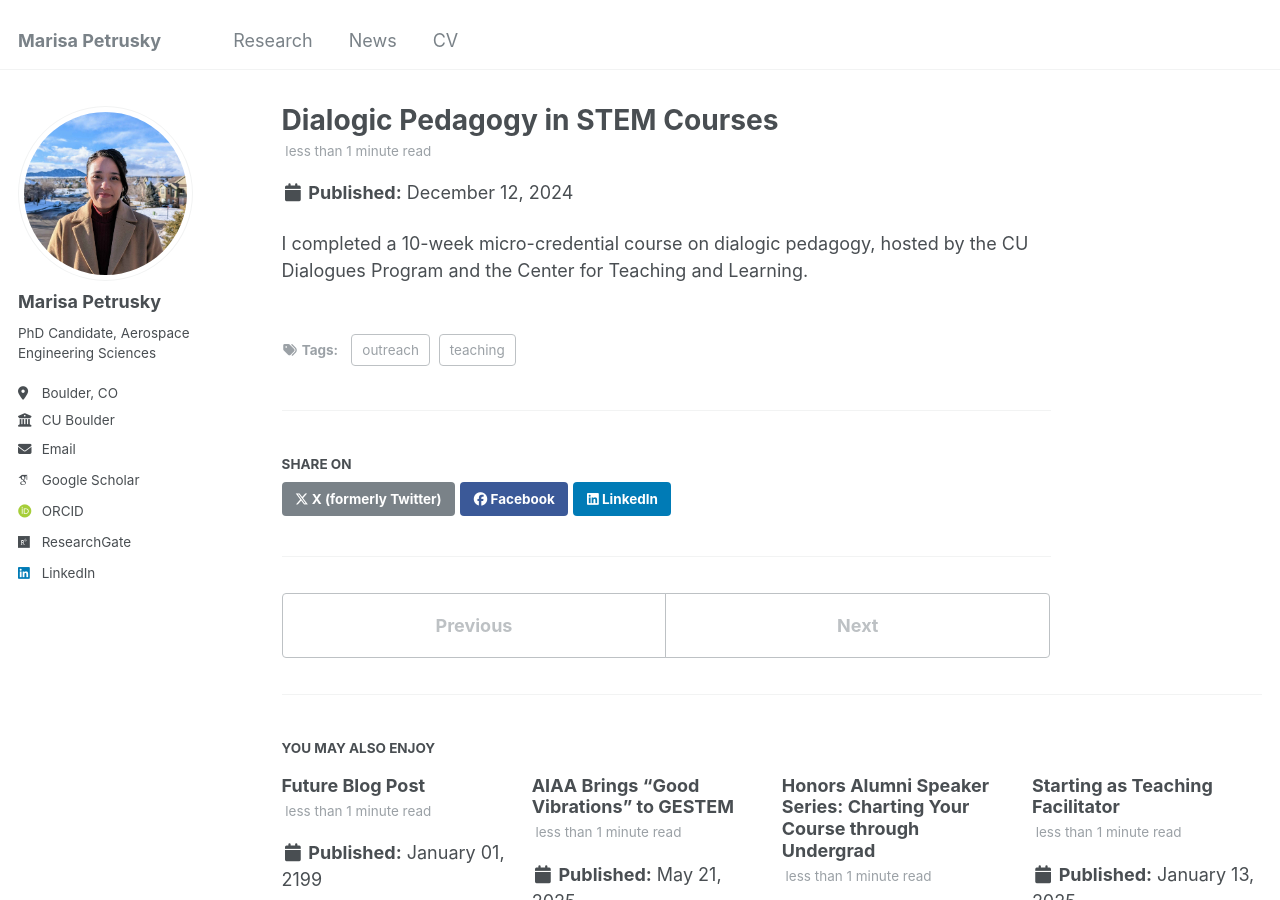
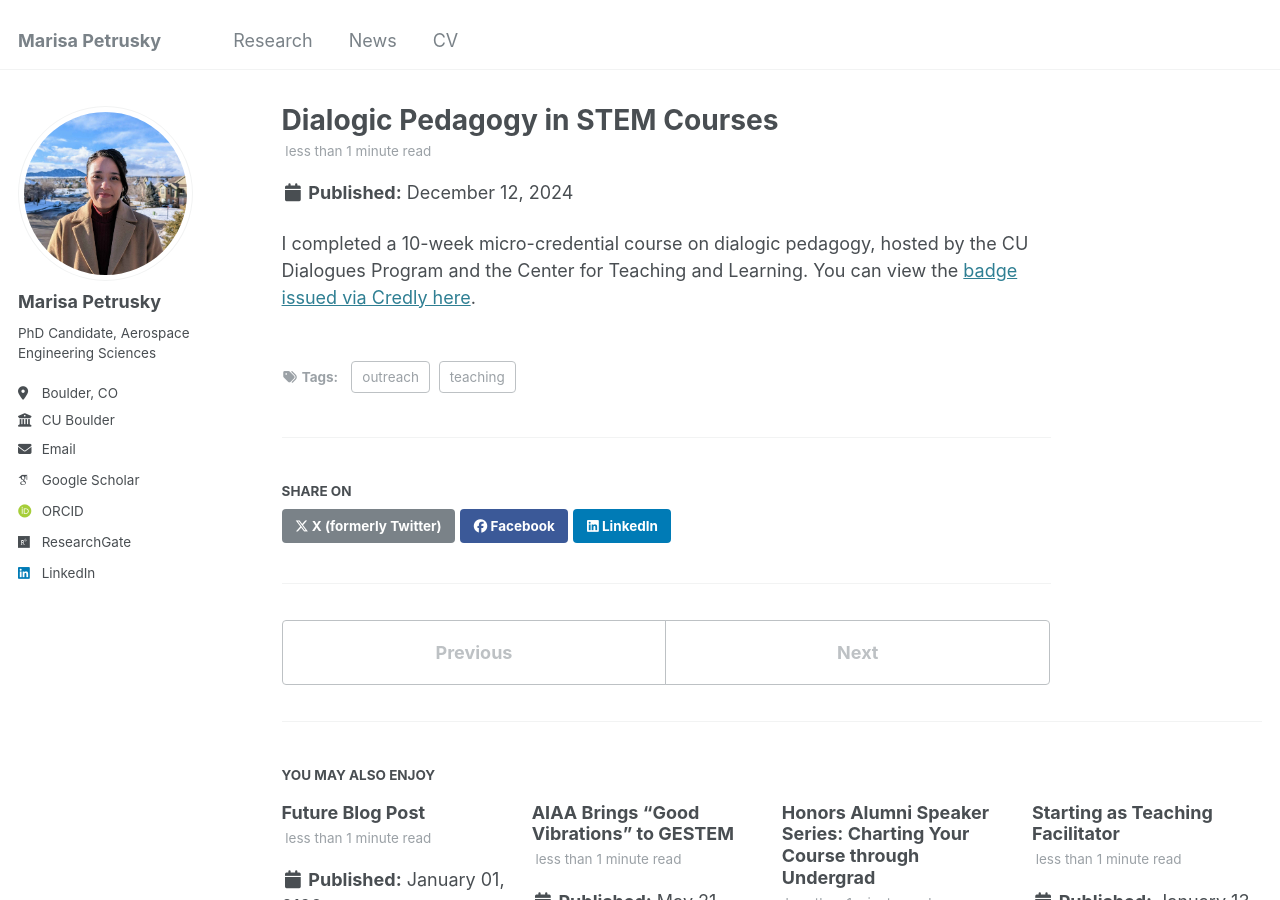
Before and after one commit to marisapetrusky/marisapetrusky.github.io, a Jekyll site: the page built from _posts/2024-12-12-blog-post-3.md, in a window 1280 px wide and 900 px high. Built offline with Jekyll 4.4.1, drawn with Linux system fonts in a browser that asks for light colours; some web fonts are replaced.

Commit message:
Update 2024-12-12-blog-post-3.md

```diff
--- a/_posts/2024-12-12-blog-post-3.md
+++ b/_posts/2024-12-12-blog-post-3.md
@@ -7,4 +7,4 @@ tags:
   - outreach
 ---
 
-I completed a 10-week micro-credential course on dialogic pedagogy, hosted by the CU Dialogues Program and the Center for Teaching and Learning.
+I completed a 10-week micro-credential course on dialogic pedagogy, hosted by the CU Dialogues Program and the Center for Teaching and Learning. You can view the [badge issued via Credly here](https://www.credly.com/badges/8134f62f-ffdd-494e-911d-318673fe5201/public_url).
```
